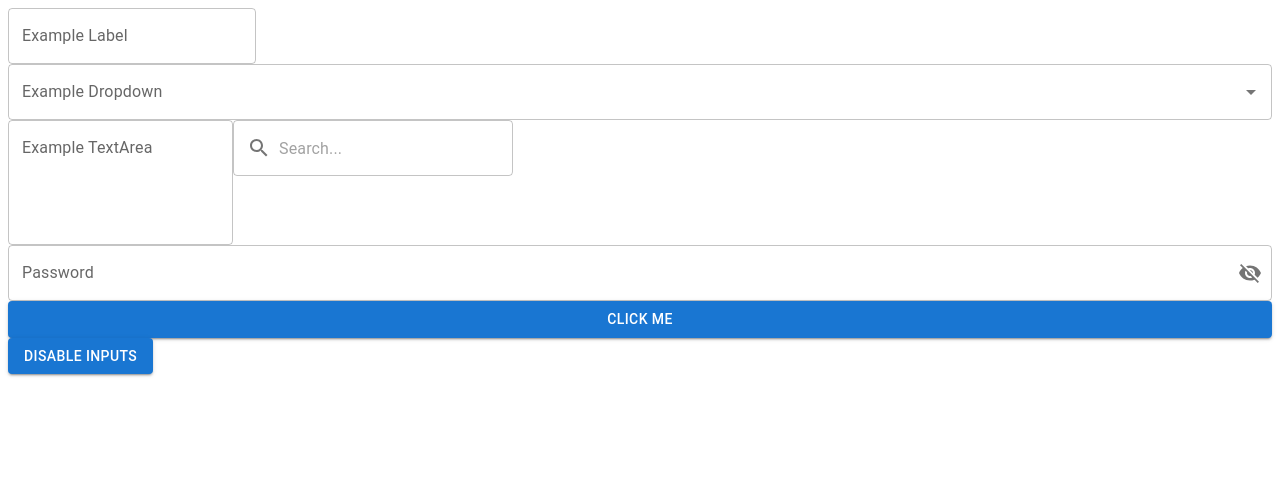
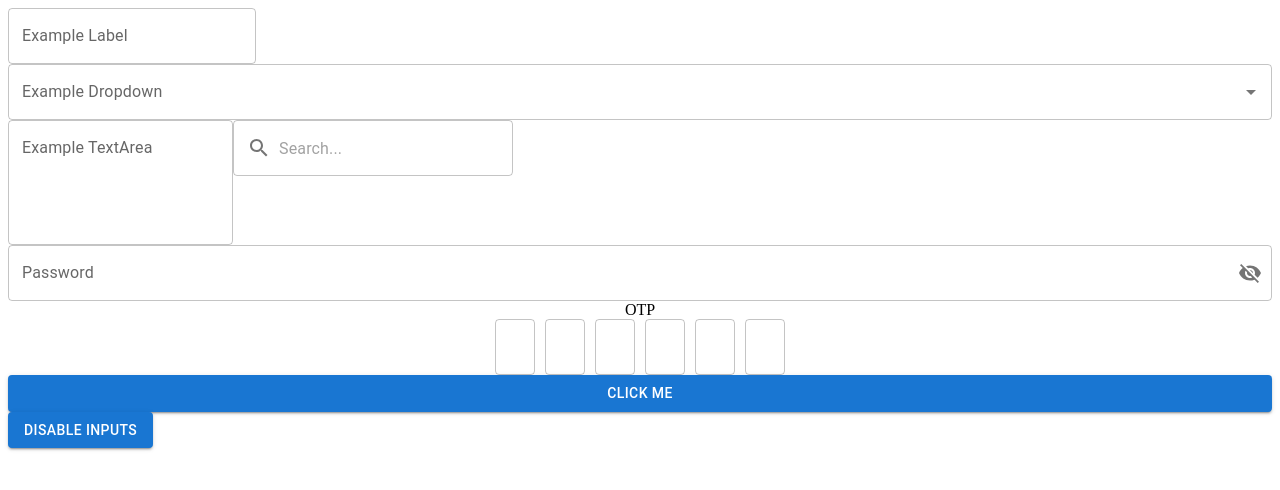
Before and after one commit to AntarikshPangea/pangea_ui_library, a React (Vite) app: page / in a window 1280 px wide. Shown: the top 490 px of the page. Built offline with nearby package versions, Linux system fonts and the light colour scheme.

Commit message:
otp component

```diff
--- /dev/null
+++ b/lib/components/OtpInput/index.tsx
@@ -0,0 +1,69 @@
+import React, { useState, useRef } from 'react';
+import TextField from '@mui/material/TextField';
+import Box from '@mui/material/Box';
+
+interface IOtpInputProps {
+  length: number;
+  onChange: (otp: string) => void;
+  error?: boolean;
+  helperText?: string;
+  label: string;
+  disabled?: boolean;
+}
+
+const OtpInput: React.FC<IOtpInputProps> = ({ length, onChange, error = false, helperText, label, disabled = false }) => {
+  const [otp, setOtp] = useState<string[]>(Array(length).fill(''));
+  const inputsRef = useRef<HTMLInputElement[]>([]);
+
+  const handleChange = (value: string, index: number) => {
+    const newOtp = [...otp];
+    newOtp[index] = value;
+    setOtp(newOtp);
+    onChange(newOtp.join(''));
+
+    // Move to the next input box if the current one is filled
+    if (value && index < length - 1) {
+      inputsRef.current[index + 1].focus();
+    }
+  };
+
+  const handleKeyDown = (event: React.KeyboardEvent<HTMLDivElement>, index: number) => {
+    if (event.key === 'Backspace' && !otp[index] && index > 0) {
+      inputsRef.current[index - 1].focus();
+    }
+  };
+
+  return (
+    <Box display="flex" flexDirection="column" alignItems="center">
+      <label>{label}</label>
+      <Box display="flex" justifyContent="center">
+        {otp.map((digit, index) => (
+          <TextField
+            key={index}
+            value={digit}
+            onChange={(e) => handleChange(e.target.value, index)}
+            onKeyDown={(e) => handleKeyDown(e, index)}
+            inputProps={{
+              maxLength: 1,
+              style: { textAlign: 'center' }
+            }}
+            error={error}
+            disabled={disabled}
+            ref={(el) => (inputsRef.current[index] = el as HTMLInputElement)}
+            sx={{
+              width: '40px',
+              margin: '0 5px'
+            }}
+          />
+        ))}
+      </Box>
+      {helperText && (
+        <Box mt={1} color={error ? 'error.main' : 'text.secondary'}>
+          {helperText}
+        </Box>
+      )}
+    </Box>
+  );
+};
+
+export default OtpInput;
--- a/lib/main.ts
+++ b/lib/main.ts
@@ -4,3 +4,4 @@ export { default as TextField } from './components/TextField';
 export { default as Search } from './components/Search';
 export { default as TextArea } from './components/TextArea';
 export { default as PasswordInput } from './components/Password';
+export { default as OtpInput } from './components/OtpInput';
--- a/src/App.tsx
+++ b/src/App.tsx
@@ -1,5 +1,5 @@
 import React, { useState } from 'react';
-import { Button, Dropdown, PasswordInput, TextField } from 'pangea_ui_library';
+import { Button, Dropdown, OtpInput, PasswordInput, TextField } from 'pangea_ui_library';
 import TextArea from 'pangea_ui_library/components/TextArea';
 import SearchBar from 'pangea_ui_library/components/Search';
 
@@ -13,6 +13,8 @@ const App: React.FC = () => {
   const [searchValue, setSearchValue] = useState('');
   const [passwordValue, setPasswordValue] = useState('');
   const [passwordError, setPasswordError] = useState('');
+  const [otp, setOtp] = useState('');
+  const [otpError, setOtpError] = useState(false);
   const [flag, setFlag] = useState(true);
 
   const handleTextFieldChange = (event: React.ChangeEvent<HTMLInputElement>) => {
@@ -60,6 +62,16 @@ const App: React.FC = () => {
     }
   };
 
+  const handleOtpChange = (value: string) => {
+    setOtp(value);
+    if (value.length !== 6) {
+      // Assuming OTP length is 6
+      setOtpError(true);
+    } else {
+      setOtpError(false);
+    }
+  };
+
   const toggleFlag = () => {
     setFlag((prevFlag) => !prevFlag);
   };
@@ -93,6 +105,14 @@ const App: React.FC = () => {
         variant="outlined"
         fullWidth
       />
+      <OtpInput
+        label="OTP"
+        length={6}
+        onChange={handleOtpChange}
+        error={otpError}
+        helperText={otpError ? 'Please enter a valid OTP' : ''}
+        disabled={!flag}
+      />
       <Button variant="contained" color="primary" fullWidth onClick={handleButtonClick} disabled={!flag}>
         Click Me
       </Button>
```
